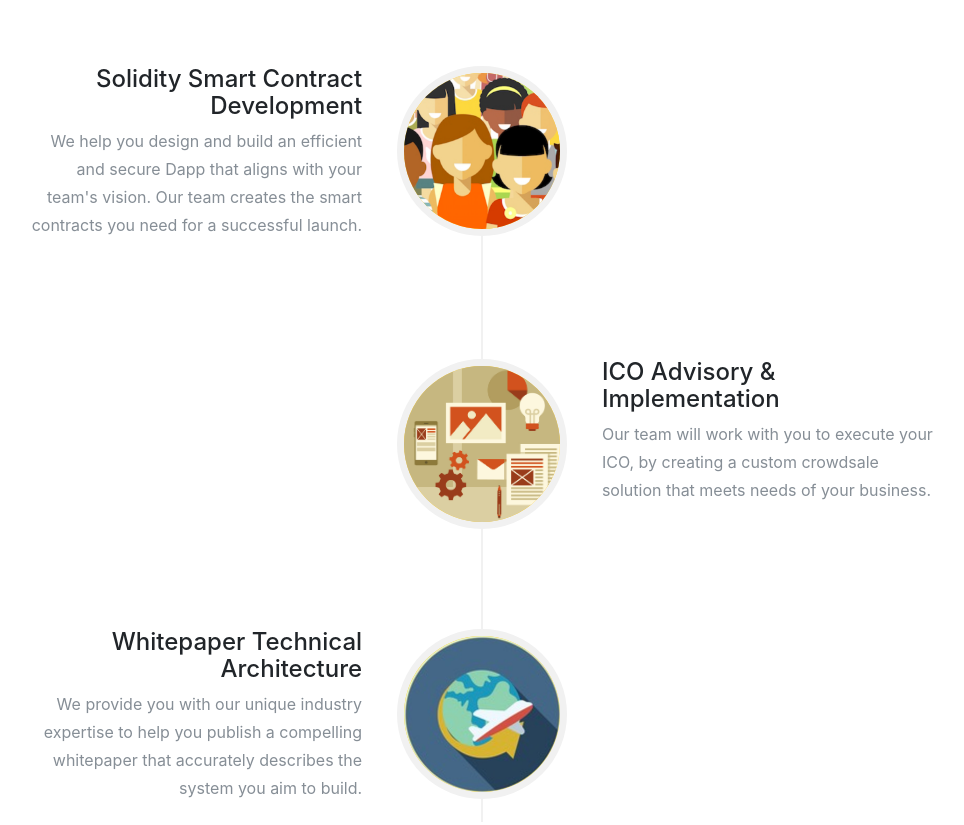
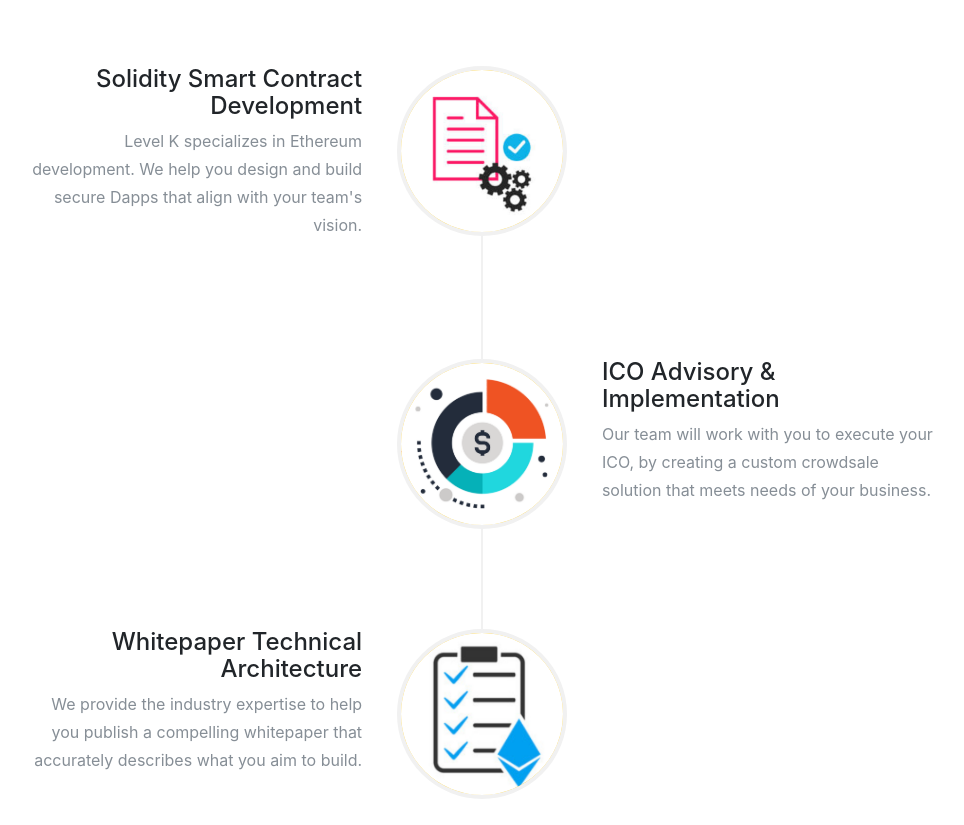
Before and after one commit to levelkdev/levelk-website, a website with bundled scripts: page index.html in a window 1280 px wide. Shown: the part 920-1745 px from the top of the page, without its empty margins (158-1122 px from the left). Built offline with nearby package versions, Linux system fonts and the light colour scheme; a web font is replaced by a local one.

Commit message:
add images to about and titles to team section

```diff
--- a/index.html
+++ b/index.html
@@ -75,7 +75,7 @@
             <ul class="timeline">
               <li>
                 <div class="timeline-image">
-                  <img class="rounded-circle img-fluid" src="img/community.png" alt="">
+                  <img class="rounded-circle img-fluid" src="img/contract.png" alt="">
                 </div>
                 <div class="timeline-panel">
                   <div class="timeline-heading">
@@ -83,13 +83,13 @@
                     <h4 class="subheading"></h4>
                   </div>
                   <div class="timeline-body">
-                    <p class="text-muted">We help you design and build an efficient and secure Dapp that aligns with your team's vision. Our team creates the smart contracts you need for a successful launch.</p>
+                    <p class="text-muted">Level K specializes in Ethereum development. We help you design and build secure Dapps that align with your team's vision.</p>
                   </div>
                 </div>
               </li>
               <li class="timeline-inverted">
                 <div class="timeline-image">
-                  <img class="rounded-circle img-fluid" src="img/projects.png" alt="">
+                  <img class="rounded-circle img-fluid" src="img/ico.png" alt="">
                 </div>
                 <div class="timeline-panel">
                   <div class="timeline-heading">
@@ -102,14 +102,14 @@
               </li>
               <li class="timeline-panel">
                 <div class="timeline-image">
-                  <img class="rounded-circle img-fluid" src="img/plane.png" alt="">
+                  <img class="rounded-circle img-fluid" src="img/whitepaper.png" alt="">
                 </div>
                 <div class="timeline-panel">
                   <div class="timeline-heading">
                     <h4>Whitepaper Technical Architecture</h4>
                   </div>
                   <div class="timeline-body">
-                    <p class="text-muted">We provide you with our unique industry expertise to help you publish a compelling whitepaper that accurately describes the system you aim to build.</p>
+                    <p class="text-muted">We provide the industry expertise to help you publish a compelling whitepaper that accurately describes what you aim to build.</p>
                   </div>
                 </div>
               </li>
@@ -133,7 +133,7 @@
             <div class="team-member">
               <img class="mx-auto rounded-circle" src="img/team/mike-calvanese.png" alt="">
               <h4>Mike Calvanese</h4>
-              <!-- <p class="text-muted">Developer</p> -->
+              <p class="text-muted">Founder &amp; Developer</p>
               <ul class="list-inline social-buttons">
                 <li class="list-inline-item">
                   <a href="https://twitter.com/mikecalvanese" target="#">
@@ -157,7 +157,7 @@
             <div class="team-member">
               <img class="mx-auto rounded-circle" src="img/team/john-kelleher.png" alt="">
               <h4>John Kelleher</h4>
-              <!-- <p class="text-muted">Developer</p> -->
+              <p class="text-muted">Founder &amp; Developer</p>
               <ul class="list-inline social-buttons">
                 <li class="list-inline-item">
                   <a href="https://twitter.com/jpkcambridge" target="#">
@@ -181,7 +181,7 @@
             <div class="team-member">
               <img class="mx-auto rounded-circle" src="img/team/chris-whinfrey.png" alt="">
               <h4>Chris Whinfrey</h4>
-              <!-- <p class="text-muted">Developer</p> -->
+              <p class="text-muted">Founder &amp; Developer</p>
               <ul class="list-inline social-buttons">
                 <li class="list-inline-item">
                   <a href="https://twitter.com/chriswhinfrey" target="#">
@@ -202,41 +202,8 @@
             </div>
           </div>
         </div>
-        <div class="row">
-          <div class="col-lg-8 mx-auto text-center">
-            <p class="large text-muted">Level K is a team of engineers focused on decentralized application development. Prior to being involved in blockchain technology, we worked together implementing web-based and mobile solutions for startups and enterprise organizations. John and Mike met at a Bitcoin event in 2014. They joined forces with Chris in 2017 to start <a href="https://www.meetup.com/Boston-Ethereum-Developers/">Boston Ethereum Developers</a></p>
-          </div>
-        </div>
       </div>
     </section>
-
-    <!-- Clients -->
-    <!-- <section class="py-5">
-      <div class="container">
-        <div class="row">
-          <div class="col-md-3 col-sm-6">
-            <a href="#">
-              <img class="img-fluid d-block mx-auto" src="img/logos/1.jpg" alt="">
-            </a>
-          </div>
-          <div class="col-md-3 col-sm-6">
-            <a href="#">
-              <img class="img-fluid d-block mx-auto" src="img/logos/2.jpg" alt="">
-            </a>
-          </div>
-          <div class="col-md-3 col-sm-6">
-            <a href="#">
-              <img class="img-fluid d-block mx-auto" src="img/logos/3.jpg" alt="">
-            </a>
-          </div>
-          <div class="col-md-3 col-sm-6">
-            <a href="#">
-              <img class="img-fluid d-block mx-auto" src="img/logos/4.jpg" alt="">
-            </a>
-          </div>
-        </div>
-      </div>
-    </section> -->
 
     <!-- Contact -->
     <section id="contact">
--- a/scss/_timeline.scss
+++ b/scss/_timeline.scss
@@ -53,7 +53,7 @@
       margin-left: 0;
       text-align: center;
       color: white;
-      border: 7px solid #f1f1f1;
+      border: 4px solid #f1f1f1;
       border-radius: 100%;
       background-color: $theme-primary;
       h4 {
```
Also changed, not shown: css/agency.css, css/agency.min.css, img/contract.png (added), img/ico.png (added), img/whitepaper.png (added).
